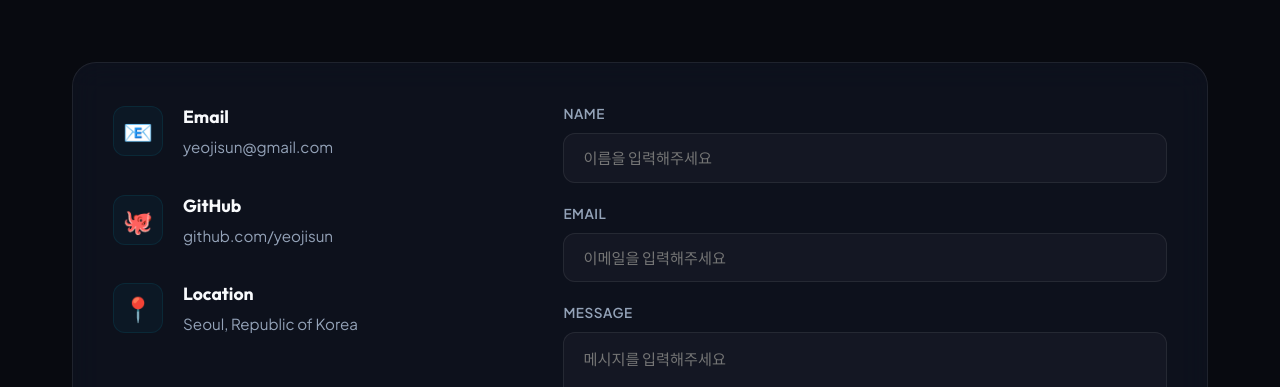
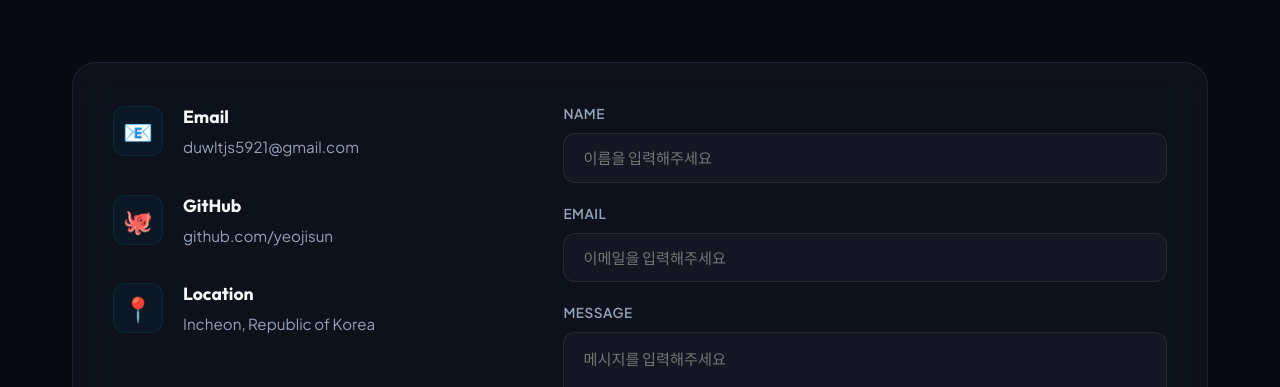
Before and after one commit to yeojisun/yessi-portfolio, a Vue app in the folder frontend/: page / in a window 1280 px wide. Shown: the part 3001-3388 px from the top of the page. Built offline with nearby package versions, Linux system fonts and the light colour scheme; no server answers.

Commit message:
fix: update email and location contact details

```diff
--- a/frontend/src/App.vue
+++ b/frontend/src/App.vue
@@ -410,7 +410,7 @@ const formatDate = (dateString) => {
             <div class="contact-icon">📧</div>
             <div class="contact-details">
               <h4>Email</h4>
-              <p>yeojisun@gmail.com</p>
+              <p>duwltjs5921@gmail.com</p>
             </div>
           </div>
           <div class="contact-card">
@@ -424,7 +424,7 @@ const formatDate = (dateString) => {
             <div class="contact-icon">📍</div>
             <div class="contact-details">
               <h4>Location</h4>
-              <p>Seoul, Republic of Korea</p>
+              <p>Incheon, Republic of Korea</p>
             </div>
           </div>
         </div>
```
